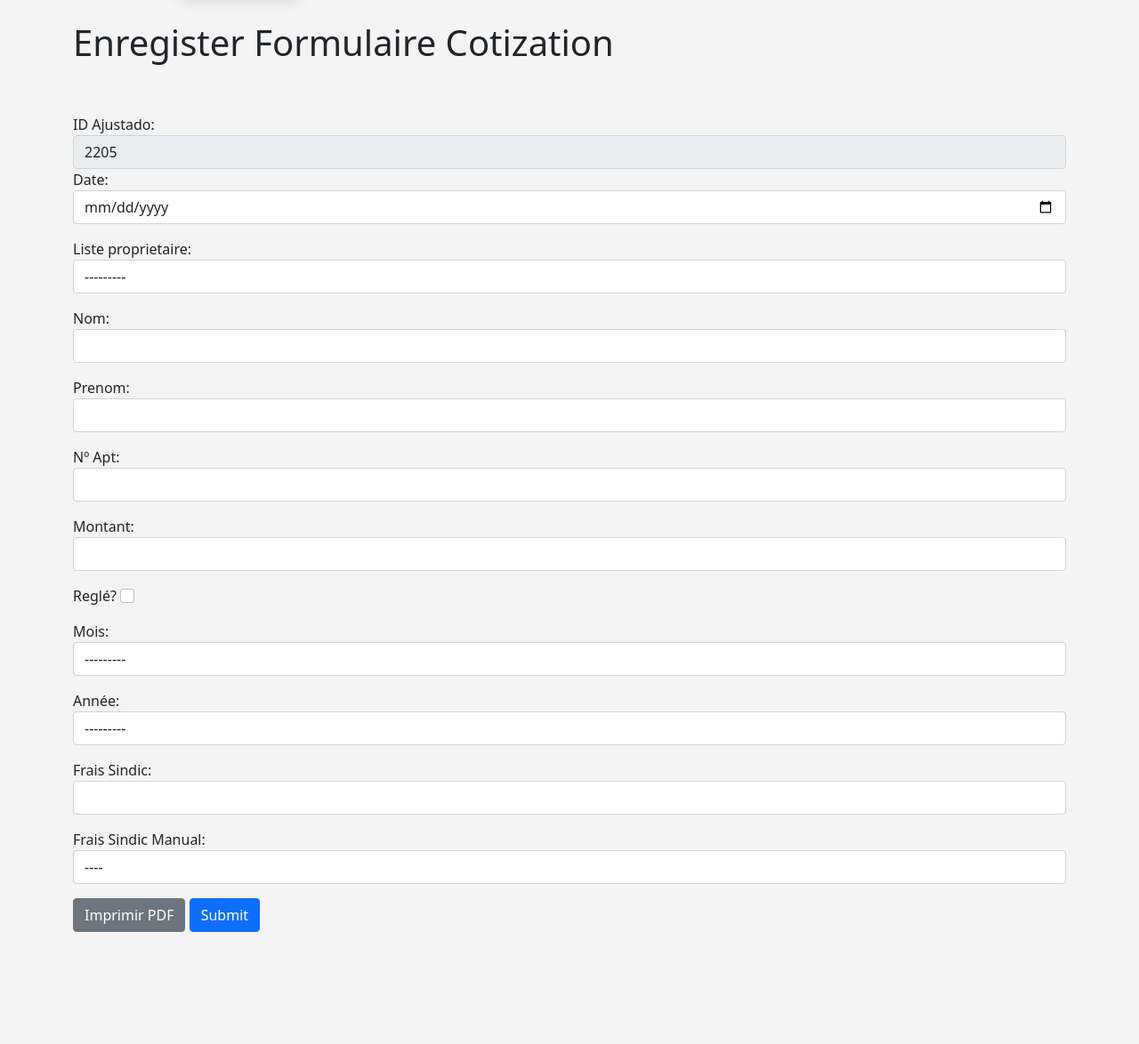
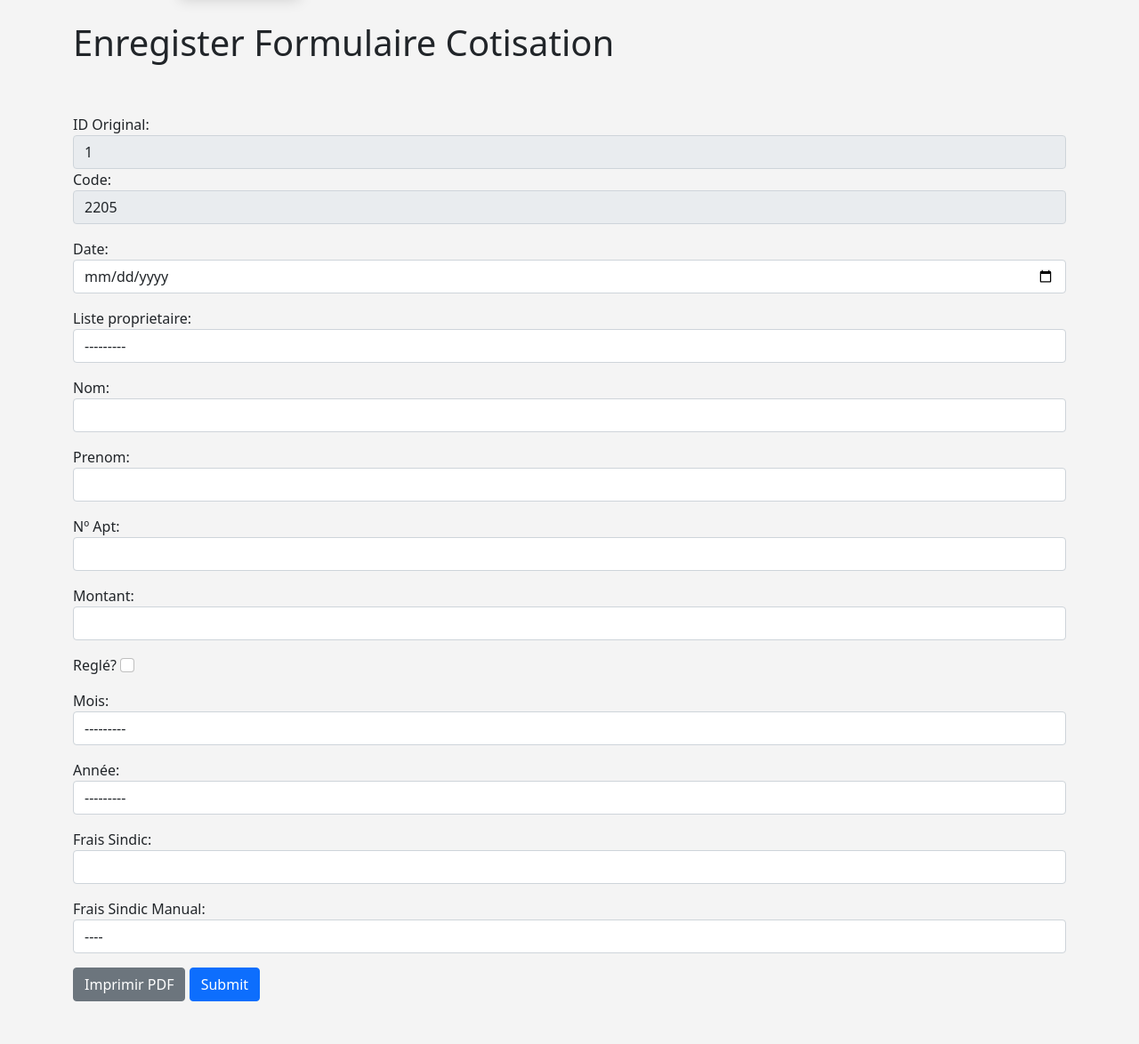
Before and after one commit to msbTemplar/gestion_immeuble, a Django app: page /enregistrer_formulaire_cotization/ in a window 1280 px wide. Shown: the part 56-1230 px from the top of the page at 89% size. Before the commit the page ends 1104 px from the top, so only its background shows below. Run offline with Django 5.2, Linux system fonts and the light colour scheme; data comes from the database, SQL or seed files in the repository; both versions use the stored data as it was after the commit; data that the repository does not hold is empty; some libraries are stand-ins or nearby versions.

Commit message:
mi segcommit

```diff
--- a/gestion_immeuble_app/forms.py
+++ b/gestion_immeuble_app/forms.py
@@ -64,7 +64,7 @@ class EnregistrerFormulaireCotizationForm(forms.ModelForm):
         model = FormulaireCotization
         fields = '__all__'
         widgets = {
-
+            'codeFormCotiz': forms.NumberInput(attrs={'class': 'form-control', 'id': 'id_codeFormCotiz', 'readonly':'readonly'}),
             'date': forms.DateInput(attrs={'class': 'form-control', 'type': 'date'}),
             'liste_proprietaire': forms.Select(attrs={'class': 'form-control', 'id': 'id_liste_proprietaire'}),
             'nom': forms.TextInput(attrs={'class': 'form-control', 'id': 'id_nom'}),
@@ -79,6 +79,15 @@ class EnregistrerFormulaireCotizationForm(forms.ModelForm):
 
 
         }
+    def __init__(self, *args, **kwargs):
+        super().__init__(*args, **kwargs)
+        # Obtener el último valor de codeFormCotiz de la base de datos
+        last_code = FormulaireCotization.objects.order_by('-codeFormCotiz').first()
+        if last_code and last_code.codeFormCotiz is not None:
+            next_code = last_code.codeFormCotiz + 1
+        else:
+            next_code = 2205
+        self.fields['codeFormCotiz'].initial = next_code
 
 class EnregistrerFormulairePConciergeForm(forms.ModelForm):
     class Meta:
--- a/gestion_immeuble_app/models.py
+++ b/gestion_immeuble_app/models.py
@@ -64,9 +64,11 @@ class FormulaireCotization(models.Model):
         ('----', '----'),  # Opción vacía
         ('Frais Sindic', 'Frais Sindic')
     ]
-
+    codeFormCotiz = models.IntegerField('Code', blank=True, null=True)
     date = models.DateTimeField('Date')
     liste_proprietaire = models.ForeignKey(FormulaireListeDesProprietaires, blank=True, null=True, on_delete=models.CASCADE)
+
+
 
     nom = models.CharField('Nom', max_length=120)
     prenom = models.CharField('Prenom', max_length=120)
--- a/gestion_immeuble_app/templates/gestion_immeuble_app/base.html
+++ b/gestion_immeuble_app/templates/gestion_immeuble_app/base.html
@@ -46,7 +46,7 @@
       word-wrap: break-word;
     }
     </style>
-    <title>Series - peliculas</title>
+    <title>Gestion Immeuble</title>
   </head>
   <body>
  {% include 'gestion_immeuble_app/navbar.html' %}
--- a/gestion_immeuble_app/templates/gestion_immeuble_app/enregistrer_formulaire_cotization.html
+++ b/gestion_immeuble_app/templates/gestion_immeuble_app/enregistrer_formulaire_cotization.html
@@ -1,6 +1,6 @@
 {% extends 'gestion_immeuble_app/base.html' %} {% block content %}
 
-<h1>Enregister Formulaire Cotization</h1>
+<h1>Enregister Formulaire Cotisation</h1>
 <br /><br />
 
 <script src="https://code.jquery.com/jquery-3.6.0.min.js"></script>
@@ -9,7 +9,7 @@
   {% csrf_token %}
   <!-- Campo de solo lectura para mostrar el ID ajustado -->
   <div class="form-group">
-    <label for="id_ajustado_display">ID Ajustado:</label>
+    <label for="id_ajustado_display">ID Original:</label>
     <input type="text" id="id_ajustado_display" class="form-control" readonly>
   </div>
   {{ form.as_p }}
@@ -25,7 +25,7 @@
         method: 'GET',
         success: function(data) {
           // Incrementar el último ID en 2000
-          var adjustedId = parseInt(data.last_id) + 2204 + 1;
+          var adjustedId = parseInt(data.last_id) + 1;
           // Establecer el valor del campo de solo lectura con el ID ajustado
           $('#id_ajustado_display').val(adjustedId);
         },
@@ -45,7 +45,7 @@
                         $('#id_prenom').val(data.prenom);
                         $('#id_aptNum').val(data.aptNum);
 
-                        var adjustedId = parseInt(proprietaireId) + 2204 + 1;
+                        var adjustedId = parseInt(proprietaireId) + 1;
                         $('#id_ajustado').val(adjustedId);
                         $('#id_ajustado_display').val(adjustedId);
                     },
--- a/gestion_immeuble_app/templates/gestion_immeuble_app/la_lista_situation_caisse.html
+++ b/gestion_immeuble_app/templates/gestion_immeuble_app/la_lista_situation_caisse.html
@@ -22,11 +22,11 @@
         <th class="text-wrap text-center" style="max-width: 150px;" scope="row">{{total_montant_charge|floatformat:2}}</th>
       </tr>
       <tr>
-        <th scope="col" class="text-center">Montant Cotization</th>
+        <th scope="col" class="text-center">Montant Cotisation</th>
         <th class="text-wrap text-center" style="max-width: 150px;" scope="row">{{total_montant_cotizacion|floatformat:2}}</th>
       </tr>
       <tr>
-        <th scope="col" class="text-center">Total ( Cotization - Charge ) </th>
+        <th scope="col" class="text-center">Total ( Cotisation - Charge ) </th>
         <th class="text-wrap text-center" style="max-width: 150px;" scope="row">{{total|floatformat:2}}</th>
       </tr>
     </thead>
--- a/gestion_immeuble_app/templates/gestion_immeuble_app/navbar.html
+++ b/gestion_immeuble_app/templates/gestion_immeuble_app/navbar.html
@@ -27,32 +27,32 @@
           </li>
           {% if user.is_authenticated %}
           <li class="nav-item">
-            <a class="nav-link active" href="{% url 'liste_formulaire_p_concierge' %}">Liste P Concierge</a>
+            <a class="nav-link active" href="{% url 'liste_formulaire_p_concierge' %}">Liste Paie Concierge</a>
+          </li>
+          {% endif %}
+          {% if user.is_superuser %}
+          <li class="nav-item">
+            <a class="nav-link active" href="{% url 'liste_des_charges' %}">Charges de l'immeuble</a>
           </li>
           {% endif %}
           {% if user.is_authenticated %}
           <li class="nav-item">
-            <a class="nav-link active" href="{% url 'liste_des_charges' %}">Liste des charges de l'immeuble</a>
+            <a class="nav-link active" href="{% url 'liste_des_formulaire_charges' %}">Liste charges de l'immeuble</a>
           </li>
           {% endif %}
           {% if user.is_authenticated %}
           <li class="nav-item">
-            <a class="nav-link active" href="{% url 'liste_des_formulaire_charges' %}">Liste Formulaire charges de l'immeuble</a>
+            <a class="nav-link active" href="{% url 'liste_des_formulaire_liste_proprietaires' %}">Liste des proprietaires</a>
           </li>
           {% endif %}
           {% if user.is_authenticated %}
           <li class="nav-item">
-            <a class="nav-link active" href="{% url 'liste_des_formulaire_liste_proprietaires' %}">Liste Formulaire Liste des proprietaires</a>
-          </li>
-          {% endif %}
-          {% if user.is_authenticated %}
-          <li class="nav-item">
-            <a class="nav-link active" href="{% url 'liste_formulaire_cotization' %}">Liste Formulaire Cotization</a>
+            <a class="nav-link active" href="{% url 'liste_formulaire_cotization' %}">Liste des Cotisations</a>
           </li>
           {% endif %}
           {% if user.is_superuser %}
           <li class="nav-item">
-            <a class="nav-link active shadow rounded" href="{% url 'enregistrer_formulaire_p_concierge' %}">Enregister un P Concierge</a>
+            <a class="nav-link active shadow rounded" href="{% url 'enregistrer_formulaire_p_concierge' %}">Formulaire  Paie Concierge</a>
           </li>
           {% endif %}
           {% if user.is_superuser %}
@@ -62,17 +62,17 @@
           {% endif %}
           {% if user.is_superuser %}
           <li class="nav-item">
-            <a class="nav-link active shadow rounded" href="{% url 'enregistrer_formulaire_charge' %}">Enregister Formulaire charge</a>
+            <a class="nav-link active shadow rounded" href="{% url 'enregistrer_formulaire_charge' %}">Formulaire charges de l'immeuble</a>
           </li>
           {% endif %}
           {% if user.is_superuser %}
           <li class="nav-item">
-            <a class="nav-link active shadow rounded" href="{% url 'enregistrer_formulaire_liste_proprietaire' %}">Enregister Formulaire Liste de Proprietaires</a>
+            <a class="nav-link active shadow rounded" href="{% url 'enregistrer_formulaire_liste_proprietaire' %}"> Formulaire des Proprietaires</a>
           </li>
           {% endif %}
           {% if user.is_superuser %}
           <li class="nav-item">
-            <a class="nav-link active shadow rounded" href="{% url 'enregistrer_formulaire_cotization' %}">Enregister Formulaire Cotization</a>
+            <a class="nav-link active shadow rounded" href="{% url 'enregistrer_formulaire_cotization' %}">Formulaire des Cotisations</a>
           </li>
           {% endif %}
           {% if user.is_authenticated %}
--- a/gestion_immeuble_app/urls.py
+++ b/gestion_immeuble_app/urls.py
@@ -52,7 +52,9 @@ urlpatterns = [
     path('formulaire_cotization_pdf/<int:id_formulaire_cotization>/', views.formulaire_cotization_pdf, name='formulaire_cotization_pdf'),
     path('generate_temp_pdf/', views.generate_temp_pdf, name='generate_temp_pdf'),
     path('serve_temp_pdf/<str:filename>/', views.serve_temp_pdf, name='serve_temp_pdf'),
-
+    path('formulaire_p_concierge_pdf/<int:id_formulaire_p_concierge>/', views.formulaire_p_concierge_pdf, name='formulaire_p_concierge_pdf'),
+    path('generate_p_concierge_temp_pdf/', views.generate_p_concierge_temp_pdf, name='generate_p_concierge_temp_pdf'),
+    path('serve_p_concierge_temp_pdf/<str:filename>/', views.serve_p_concierge_temp_pdf, name='serve_p_concierge_temp_pdf'),
 
 
 
--- a/gestion_immeuble_app/views.py
+++ b/gestion_immeuble_app/views.py
@@ -449,15 +449,18 @@ def get_last_id(request):
 
 def liste_situation_caisse(request):
     # venue_list = Venue.objects.all().order_by('?')
-    la_lista_formulaire_cotization = FormulaireCotization.objects.all()
+    #la_lista_formulaire_cotization = FormulaireCotization.objects.all()
+    la_lista_formulaire_cotization = FormulaireCotization.objects.filter(regle=True)
     total_montant_cotizacion = la_lista_formulaire_cotization.aggregate(total=Sum('montant'))['total']
 
     la_lista_des_formulaire_charges = FormulaireCharge.objects.all()
     total_montant_charge = la_lista_des_formulaire_charges.aggregate(total=Sum('montant'))['total']
+    if total_montant_cotizacion is None  :
+        total_montant_cotizacion = 0
 
     #total =  total_montant_cotizacion - total_montant_charge
     # Calculating total only if both values are not None
-    if total_montant_cotizacion is not None and total_montant_charge is not None:
+    if total_montant_cotizacion is not None and total_montant_charge is not None :
         total = total_montant_cotizacion - total_montant_charge
     else:
         total = 0  # Default to 0 if either value is None
@@ -670,11 +673,11 @@ def draw_content(c, formulaire_cotization, offset_y):
     c.setFont("Helvetica", 12)
     print("El formulaire_cotization.id : " + str(formulaire_cotization.id))
     # Ajustar las posiciones Y según el offset
-    if formulaire_cotization.id is not None:
-        new_id = formulaire_cotization.id + 2205
+    if formulaire_cotization.codeFormCotiz is not None:
+        new_id = formulaire_cotization.codeFormCotiz
         c.drawString(1 * inch, 6.5 * inch - offset_y, f"{str(new_id)}")
     else:
-        c.drawString(1 * inch, 6.5 * inch - offset_y, f"{ultimo_id + 1 + 2204}")
+        c.drawString(1 * inch, 6.5 * inch - offset_y, f"{str(ultimo_id)}")
     #c.drawString(1 * inch, 6.5 * inch - offset_y, f"{str(formulaire_cotization.id + 2205) } " )
     c.drawString(6 * inch, 6.5 * inch - offset_y, f"{formulaire_cotization.montant}")
 
@@ -757,3 +760,130 @@ def generate_temp_pdf(request):
 def serve_temp_pdf(request, filename):
     filepath = os.path.join(tempfile.gettempdir(), filename)
     return FileResponse(open(filepath, 'rb'), content_type='application/pdf')
+
+
+def formulaire_p_concierge_pdf(request, id_formulaire_p_concierge):
+    # Crear buffer de flujo de bytes
+    buf = io.BytesIO()
+    # Crear canvas
+    c = canvas.Canvas(buf, pagesize=letter, bottomup=0)
+
+    # Obtener el objeto por ID
+    formulaire_p_concierge = get_object_or_404(FormulairePConcierge, id=id_formulaire_p_concierge)
+
+    # Dibujar el contenido en la parte superior
+    draw_content_p_concierge(c, formulaire_p_concierge, offset_y=1)
+
+    # Dibujar línea separadora
+    c.line(0.5 * inch, 5 * inch, 7.5 * inch, 5 * inch)
+
+    # Dibujar el contenido en la parte inferior
+    draw_content_p_concierge(c, formulaire_p_concierge, offset_y=6 * inch)
+
+    c.showPage()
+    c.save()
+    buf.seek(0)
+
+    return FileResponse(buf, as_attachment=True, filename=f'formulaire_p_concierge_{id_formulaire_p_concierge}.pdf')
+
+def draw_content_p_concierge2(c, formulaire_p_concierge, offset_y):
+    # Obtener el último objeto creado
+    ultimo_registro = FormulairePConcierge.objects.latest('id')
+
+# Acceder al ID del último registro
+    ultimo_id = ultimo_registro.id
+    c.setFont("Helvetica", 12)
+    print("El formulaire_p_concierge.id : " + str(formulaire_p_concierge.id))
+
+    c.setFont("Helvetica-Bold", 14)
+    c.drawString(1 * inch, 6.5 * inch - offset_y, f"RABAT LE: {formulaire_p_concierge.date}")
+
+    c.setFont("Helvetica", 12)
+    c.drawString(1 * inch, 7.1 * inch - offset_y, f"Je soussigné, : {formulaire_p_concierge.nom}  {formulaire_p_concierge.prenom}, en qualité du concierge de l'immeuble 41 rue oued sebou. déclare avoir reçu la somme de {formulaire_p_concierge.montant} dh correspondante á la paie du mois de {formulaire_p_concierge.mois} {formulaire_p_concierge.annee}. ")
+
+    c.drawString(6 * inch, 8.7 * inch - offset_y, "Signature")
+
+
+def draw_content_p_concierge(c, formulaire_p_concierge, offset_y):
+    # Obtener el último objeto creado
+    ultimo_registro = FormulairePConcierge.objects.latest('id')
+    ultimo_id = ultimo_registro.id
+
+    c.setFont("Helvetica", 12)
+    print("El formulaire_p_concierge.id : " + str(formulaire_p_concierge.id))
+
+    c.setFont("Helvetica-Bold", 14)
+    #c.drawString(1 * inch, 6.5 * inch - offset_y, f"RABAT LE: {formulaire_p_concierge.date}")
+    date_str = formulaire_p_concierge.date.strftime("%Y-%m-%d")  # Formatear la fecha
+    c.drawString(1 * inch, 6.5 * inch - offset_y, f"RABAT LE: {date_str}")
+
+    c.setFont("Helvetica", 12)
+    texto = (f"Je soussigné, : '{formulaire_p_concierge.nom} {formulaire_p_concierge.prenom}', en qualité "
+             f"du concierge de l'immeuble 41 rue oued sebou. déclare avoir reçu la somme de "
+             f"{formulaire_p_concierge.montant} dh correspondante á la paie du mois de "
+             f"{formulaire_p_concierge.mois} {formulaire_p_concierge.annee}.")
+
+    # Dividir el texto en líneas
+    max_width = 6 * inch  # Ancho máximo del texto en el PDF
+    lines = split_text_into_lines(texto, max_width, c)
+
+    y = 7.1 * inch - offset_y
+    for line in lines:
+        c.drawString(1 * inch, y, line)
+        y += 0.2 * inch  # Espacio entre líneas
+
+    c.drawString(6 * inch, 8.7 * inch - offset_y, "Signature")
+
+def split_text_into_lines(texto, max_width, canvas):
+    """Divide el texto en líneas para que se ajuste dentro del ancho máximo."""
+    words = texto.split()
+    lines = []
+    line = ""
+    for word in words:
+        if canvas.stringWidth(line + word + " ") < max_width:
+            line += word + " "
+        else:
+            lines.append(line)
+            line = word + " "
+    lines.append(line)  # Añadir la última línea
+    return lines
+
+
+def generate_p_concierge_temp_pdf(request):
+    if request.method == 'POST':
+        form = EnregistrerFormulairePConciergeForm(request.POST)
+        if form.is_valid():
+            # Crear un objeto temporal de FormulaireCotization
+            formulaire_p_concierge = form.save(commit=False)
+
+            buf = io.BytesIO()
+            c = canvas.Canvas(buf, pagesize=letter, bottomup=0)
+
+            # Dibujar el contenido en la parte superior
+            draw_content_p_concierge(c, formulaire_p_concierge, offset_y=0)
+
+            # Dibujar línea separadora
+            c.line(0.5 * inch, 5 * inch, 7.5 * inch, 5 * inch)
+
+            # Dibujar el contenido en la parte inferior
+            draw_content_p_concierge(c, formulaire_p_concierge, offset_y=6 * inch)
+
+            c.showPage()
+            c.save()
+            buf.seek(0)
+
+            temp_file = tempfile.NamedTemporaryFile(delete=False, suffix='.pdf')
+            with open(temp_file.name, 'wb') as f:
+                f.write(buf.getvalue())
+
+            response = {
+                'pdf_url': request.build_absolute_uri(reverse('serve_p_concierge_temp_pdf', args=[os.path.basename(temp_file.name)]))
+            }
+
+            return JsonResponse(response)
+
+    return JsonResponse({'error': 'Invalid data'}, status=400)
+
+def serve_p_concierge_temp_pdf(request, filename):
+    filepath = os.path.join(tempfile.gettempdir(), filename)
+    return FileResponse(open(filepath, 'rb'), content_type='application/pdf')
```
Also changed, not shown: gestion_immeuble_app/templates/gestion_immeuble_app/enregistrer_formulaire_p_concierge.html (+19 -0 lines), gestion_immeuble_app/templates/gestion_immeuble_app/la_lista_formulaire_cotization.html (+38 -8 lines), gestion_immeuble_app/templates/gestion_immeuble_app/la_lista_formulaire_p_concierge.html (+10 -1 lines), db.sqlite3, gestion_immeuble_app/migrations/0012_formulairecotization_codeformcotiz.py (added).
